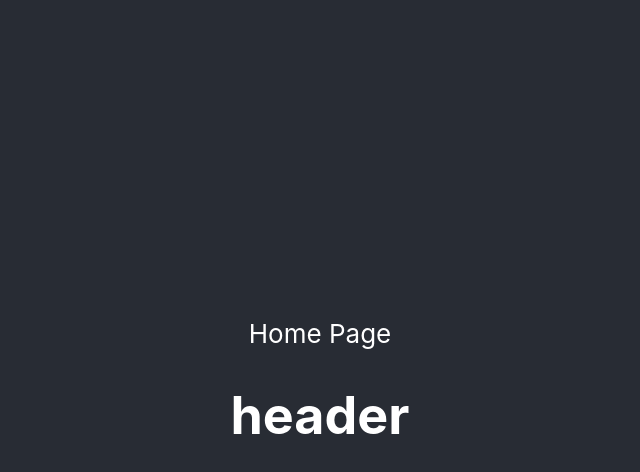
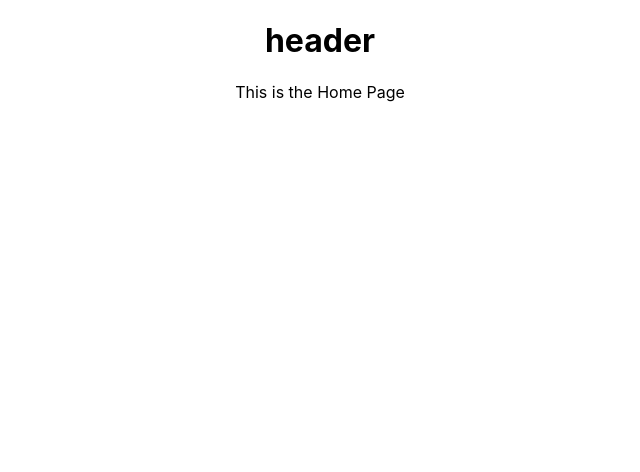
Before and after one commit to josedguti/low-rent-fe, a React (Create React App) app: page / in a window 1280 px wide. Shown: the top 472 px of the page, without its empty margins (320-960 px from the left). Built offline with nearby package versions, Linux system fonts and the light colour scheme.

Commit message:
Added Pages

```diff
--- a/package.json
+++ b/package.json
@@ -8,6 +8,7 @@
     "@testing-library/user-event": "^12.1.10",
     "react": "^17.0.2",
     "react-dom": "^17.0.2",
+    "react-router-dom": "^5.2.0",
     "react-scripts": "4.0.3",
     "web-vitals": "^1.0.1"
   },
--- a/src/App.js
+++ b/src/App.js
@@ -1,14 +1,21 @@
-import logo from './logo.svg';
 import './App.css';
-import Header from './components/Header/Header'
+
+// Imported Pages
+import HomePage from './Pages/HomePage/HomePage'
+
+// Imported Components
+
+import { Route, Switch } from 'react-router-dom'
 
 function App() {
   return (
     <div className="App">
-      <header className="App-header">
-       Home Page
-       <Header />
-      </header>
+      <Switch>
+      <Route exact path = "/" render={(props) =>
+      <HomePage />
+
+    } />
+    </Switch>
     </div>
   );
 }
--- /dev/null
+++ b/src/Pages/HomePage/HomePage.js
@@ -0,0 +1,14 @@
+import Header from '../../components/Header/Header';
+
+function HomePage(props) {
+    return (
+        <div>
+        <Header />
+        <p>This is the Home Page</p>
+
+        </div>
+    );
+};
+
+
+export default HomePage;
--- a/src/index.js
+++ b/src/index.js
@@ -3,10 +3,13 @@ import ReactDOM from 'react-dom';
 import './index.css';
 import App from './App';
 import reportWebVitals from './reportWebVitals';
+import { BrowserRouter as Router } from 'react-router-dom'
 
 ReactDOM.render(
   <React.StrictMode>
+    <Router>
     <App />
+    </Router>
   </React.StrictMode>,
   document.getElementById('root')
 );
```
Also changed, not shown: src/Pages/Checkout/Checkout.js (added), src/Pages/MensPage/MensPage.js (added), src/Pages/WomensPage/WomensPage.js (added), 2 other files (tests, documents, lock files or other folders).
